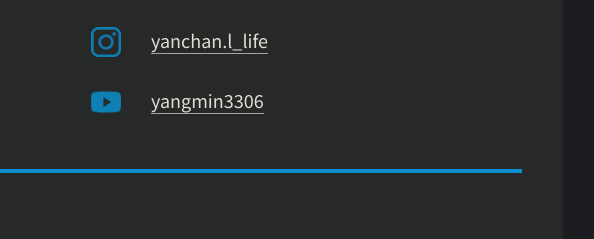
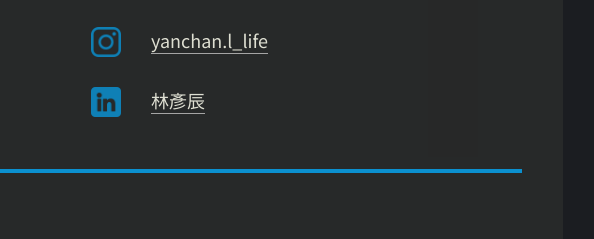
Before and after one commit to Yan-Chen-Lin/Yan-Chen-Lin.github.io, a plain HTML site: page contact.html in a window 1280 px wide. Shown: the part 673-912 px from the top of the page, 589-1183 px from the left. Drawn offline with nearby package versions, Linux system fonts and the light colour scheme.

Commit message:
更換連結

```diff
--- a/contact.html
+++ b/contact.html
@@ -79,8 +79,8 @@
 
                                 <div class="Info_Line">
                                     <div class="Info_Content">
-                                        <img src="img/Icon_YT.png" alt="Contact_5" class="Contact_Icon_img">
-                                        <div class="Contact_white_Info"><a href="https://www.youtube.com/user/yangmin3306/videos" target="_blank" rel="noopener">yangmin3306</a></div>
+                                        <img src="img/Icon_Linkedin.png" alt="Contact_5" class="Contact_Icon_img">
+                                        <div class="Contact_white_Info"><a href="https://www.linkedin.com/in/%E5%BD%A5%E8%BE%B0-%E6%9E%97-083363323/" target="_blank" rel="noopener">林彥辰</a></div>
                                     </div>
                                 </div>
                             </div>
```
Also changed, not shown: img/Icon_Linkedin.png (added).
